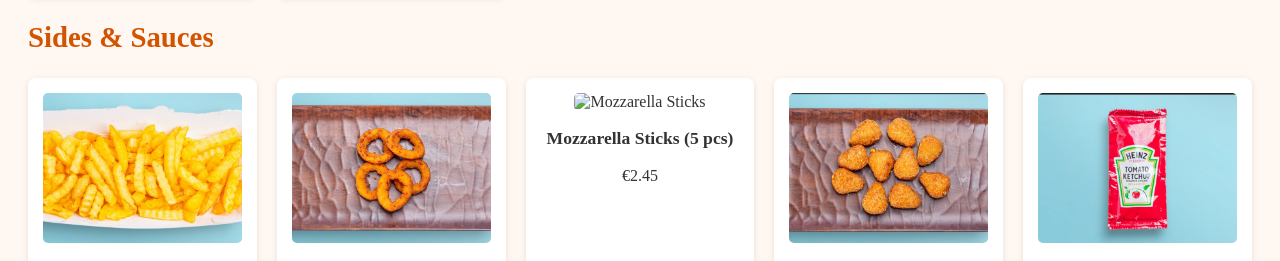
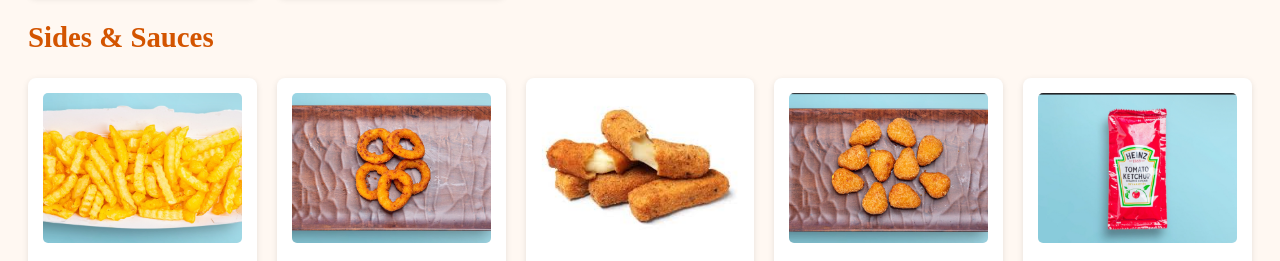
Before and after one commit to Olti132/Chickano, a plain HTML site: page index.html in a window 1280 px wide. Shown: the part 855-1116 px from the top of the page. Drawn offline with Linux system fonts and the light colour scheme.

Commit message:
Update index.html

```diff
--- a/index.html
+++ b/index.html
@@ -127,7 +127,7 @@
           <p>€1.19</p>
         </div>
         <div class="menu-item">
-          <img src="mozarella.jpg.jpg" alt="Mozzarella Sticks">
+          <img src="mozarella.jpg" alt="Mozzarella Sticks">
           <h3>Mozzarella Sticks (5 pcs)</h3>
           <p>€2.45</p>
         </div>
```
